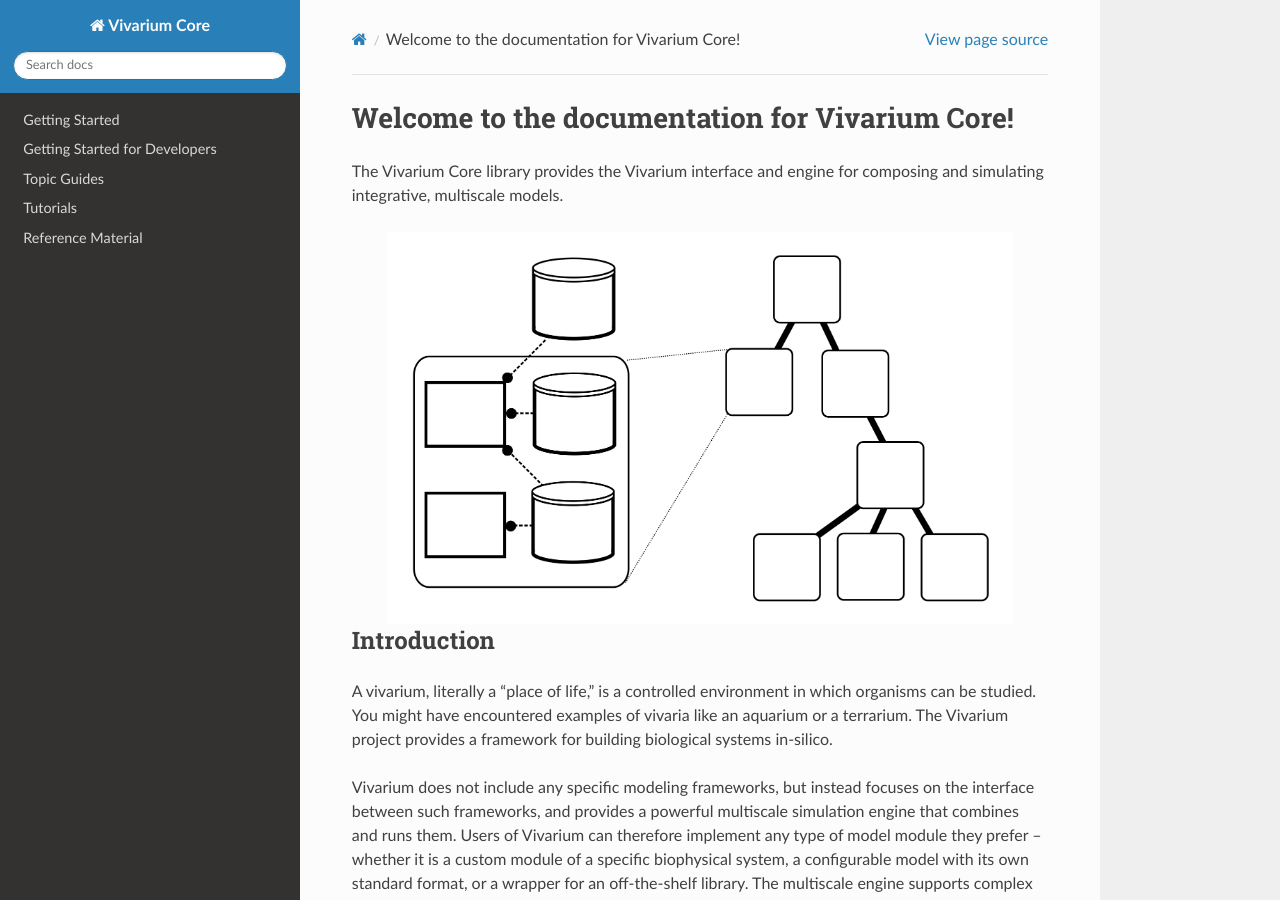
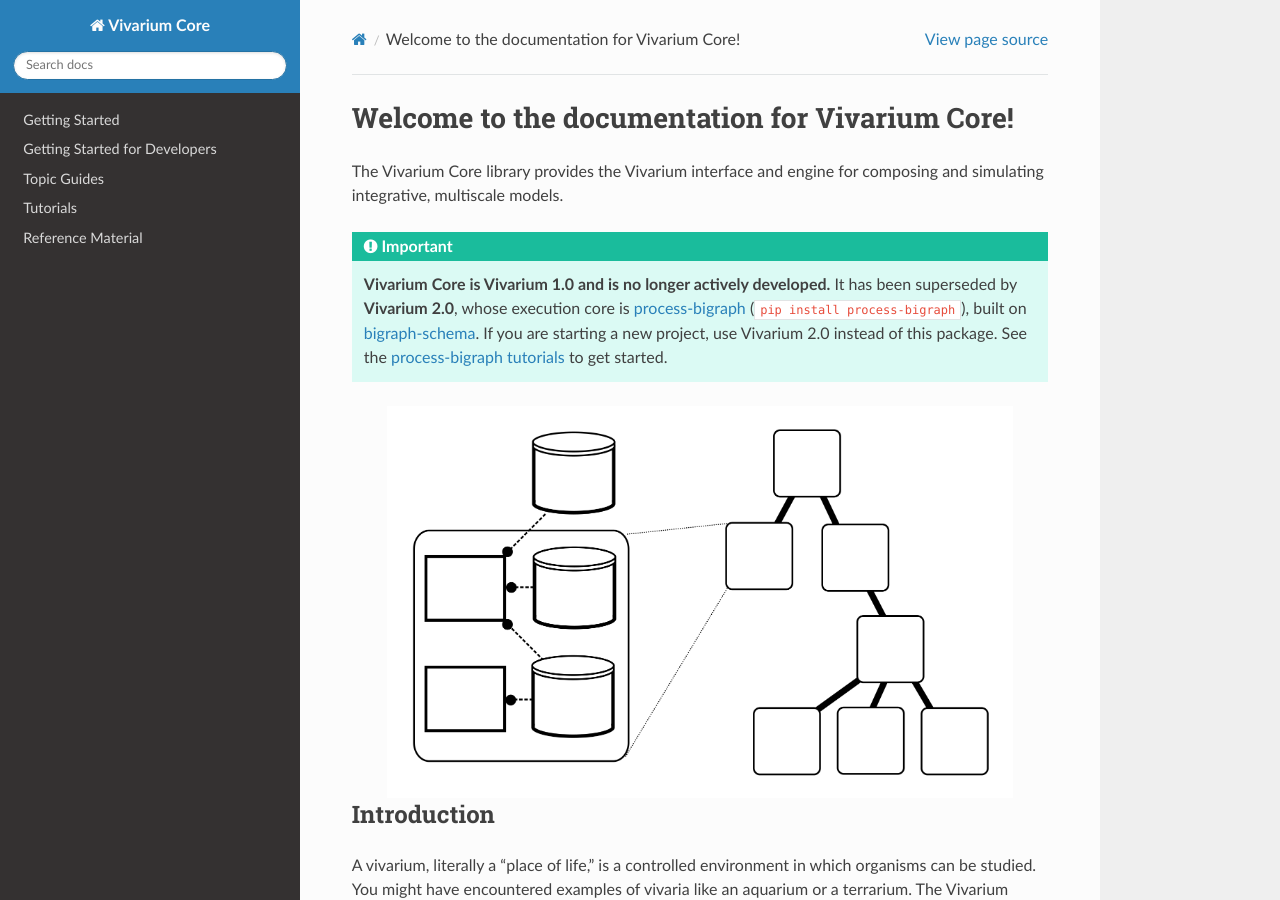
Before and after one commit to vivarium-collective/vivarium-core, a Sphinx documentation site: the page built from doc/index.rst, in a window 1280 px wide and 900 px high. Built offline with Sphinx 7.4.7 and the Read the Docs theme 3.1.0, drawn with Linux system fonts in a browser that asks for light colours; pages that are not in the unit, such as notebooks, are missing from menus.

Commit message:
Mark Vivarium Core as Vivarium 1.0, superseded by Vivarium 2.0 (#243)
* Mark Vivarium Core as Vivarium 1.0, superseded by Vivarium 2.0

Add a clear deprecation notice at every point a downloader lands so no
one accidentally invests in the 1.0 framework:

- README.md: prominent [!IMPORTANT] banner at the top (also becomes the
  PyPI long description).
- setup.py: prefix the short description shown in PyPI's header/search.
- doc/index.rst: .. important:: admonition on the ReadTheDocs landing page.

Each points to Vivarium 2.0 / process-bigraph (pip install process-bigraph)
and its tutorials.

Co-Authored-By: Claude Opus 4.8 (1M context) <noreply@anthropic.com>

* Mark package Development Status :: 7 - Inactive

Replace the "4 - Beta" trove classifier with "7 - Inactive" so PyPI
reflects that Vivarium Core (1.0) is superseded by Vivarium 2.0.

Co-Authored-By: Claude Opus 4.8 (1M context) <noreply@anthropic.com>

---------

Co-authored-by: Claude Opus 4.8 (1M context) <noreply@anthropic.com>

```diff
--- a/doc/index.rst
+++ b/doc/index.rst
@@ -4,6 +4,18 @@ Welcome to the documentation for Vivarium Core!
 
 The Vivarium Core library provides the Vivarium interface and engine
 for composing and simulating integrative, multiscale models.
+
+.. important::
+
+   **Vivarium Core is Vivarium 1.0 and is no longer actively developed.** It has
+   been superseded by **Vivarium 2.0**, whose execution core is
+   `process-bigraph <https://github.com/vivarium-collective/process-bigraph>`_
+   (``pip install process-bigraph``), built on
+   `bigraph-schema <https://github.com/vivarium-collective/bigraph-schema>`_. If
+   you are starting a new project, use Vivarium 2.0 instead of this package. See
+   the `process-bigraph tutorials
+   <https://vivarium-collective.github.io/process-bigraph/notebooks/index.html>`_
+   to get started.
 
 .. image:: ./_static/hierarchy.png
     :width: 90%
--- a/setup.py
+++ b/setup.py
@@ -42,6 +42,7 @@ if __name__ == '__main__':
         entry_points={
             'console_scripts': []},
         description=(
+            '[Vivarium 1.0 — superseded by Vivarium 2.0 / process-bigraph] '
             'Engine for composing and simulating computational biology '
             'models with the Vivarium interface.'
         ),
@@ -62,7 +63,7 @@ if __name__ == '__main__':
             'setuptools>=73.0.1'
         ],
         classifiers=[
-            'Development Status :: 4 - Beta',
+            'Development Status :: 7 - Inactive',
             'Intended Audience :: Developers',
             'Intended Audience :: Education',
             'Intended Audience :: Science/Research',
```
Also changed, not shown: README.md (+15 -0 lines).
